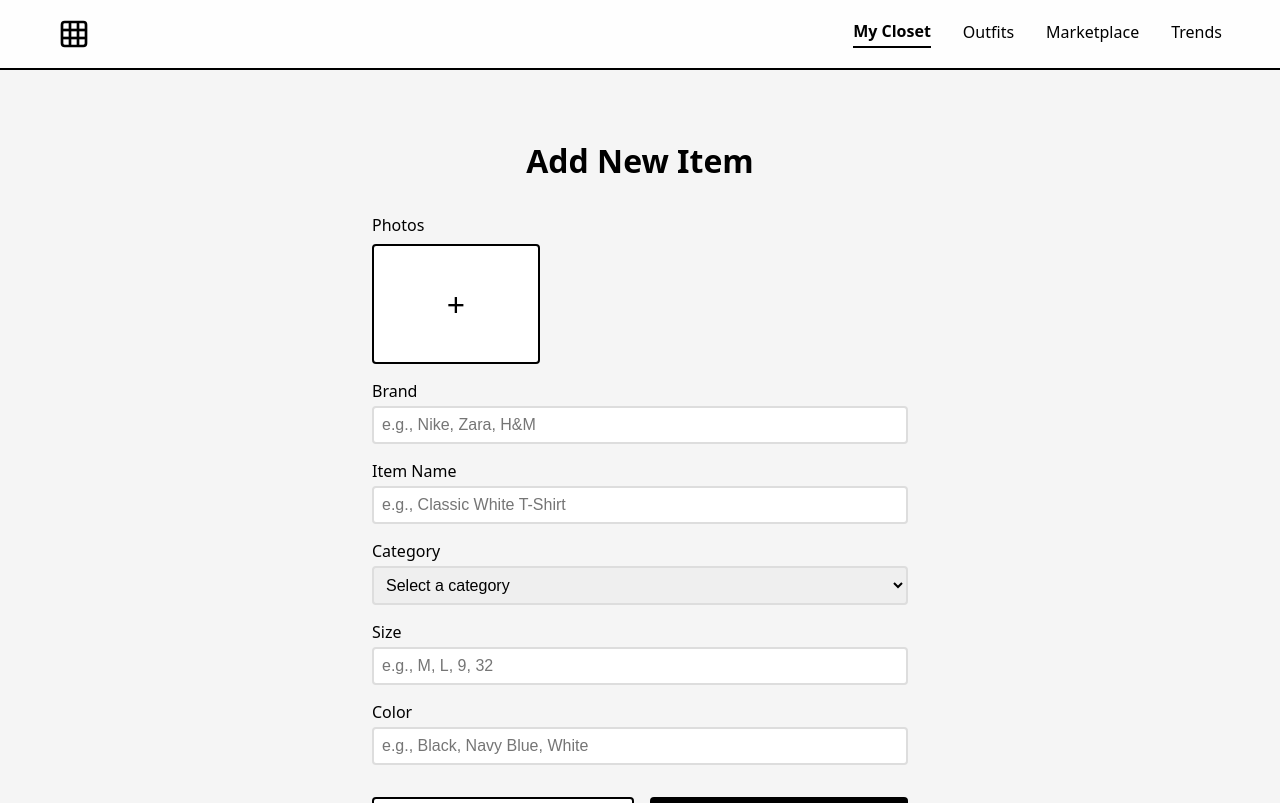
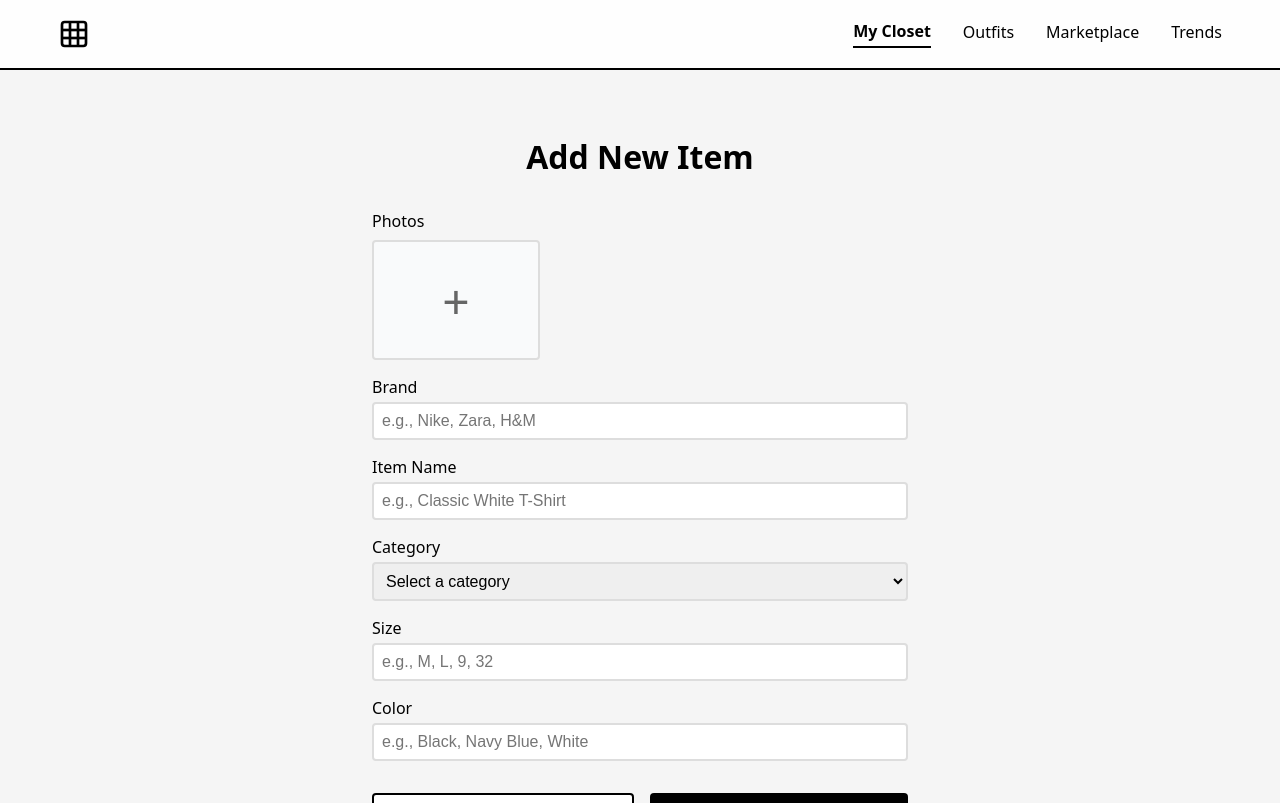
Before and after one commit to jbhatnagar00/CLST-2, a React (Vite) app: page /closet/add-item in a window 1280 px wide. Shown: the top 803 px of the page. Built offline with nearby package versions, Linux system fonts and the light colour scheme; sample sign-in values are in the browser's storage.

Commit message:
Update AddItemPage.tsx

```diff
--- a/src/pages/AddItemPage.tsx
+++ b/src/pages/AddItemPage.tsx
@@ -129,7 +129,7 @@ const AddItemPage = () => {
       display: 'flex',
       flexDirection: 'column',
       justifyContent: 'center',
-      transform: 'translateY(-16px)'
+      transform: 'translateY(-20px)'
     }}>
       <h1 style={{ marginBottom: '2rem', textAlign: 'center' }}>Add New Item</h1>
 
@@ -182,19 +182,19 @@ const AddItemPage = () => {
                 alignItems: 'center',
                 justifyContent: 'center',
                 height: '120px',
-                border: '2px solid black',
+                border: '2px solid #ddd',
                 borderRadius: '0.25rem',
                 cursor: 'pointer',
-                backgroundColor: 'white',
-                transition: 'background-color 0.2s'
+                backgroundColor: '#f9fafb',
+                transition: 'opacity 0.2s'
               }}
-              onMouseEnter={(e) => e.currentTarget.style.backgroundColor = '#f5f5f5'}
-              onMouseLeave={(e) => e.currentTarget.style.backgroundColor = 'white'}
+              onMouseEnter={(e) => e.currentTarget.style.opacity = '0.8'}
+              onMouseLeave={(e) => e.currentTarget.style.opacity = '1'}
               >
                 <span style={{
-                  fontSize: '2rem',
-                  fontWeight: '300',
-                  color: 'black'
+                  fontSize: '3rem',
+                  fontWeight: '200',
+                  color: '#666'
                 }}>+</span>
                 <input
                   type="file"
```
